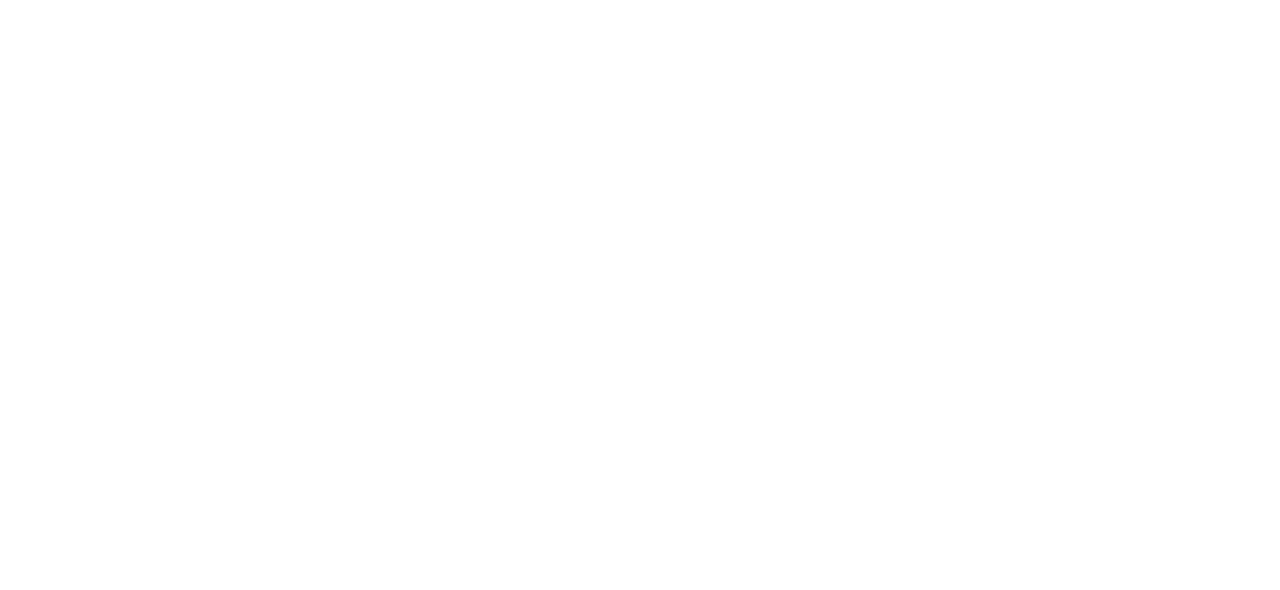
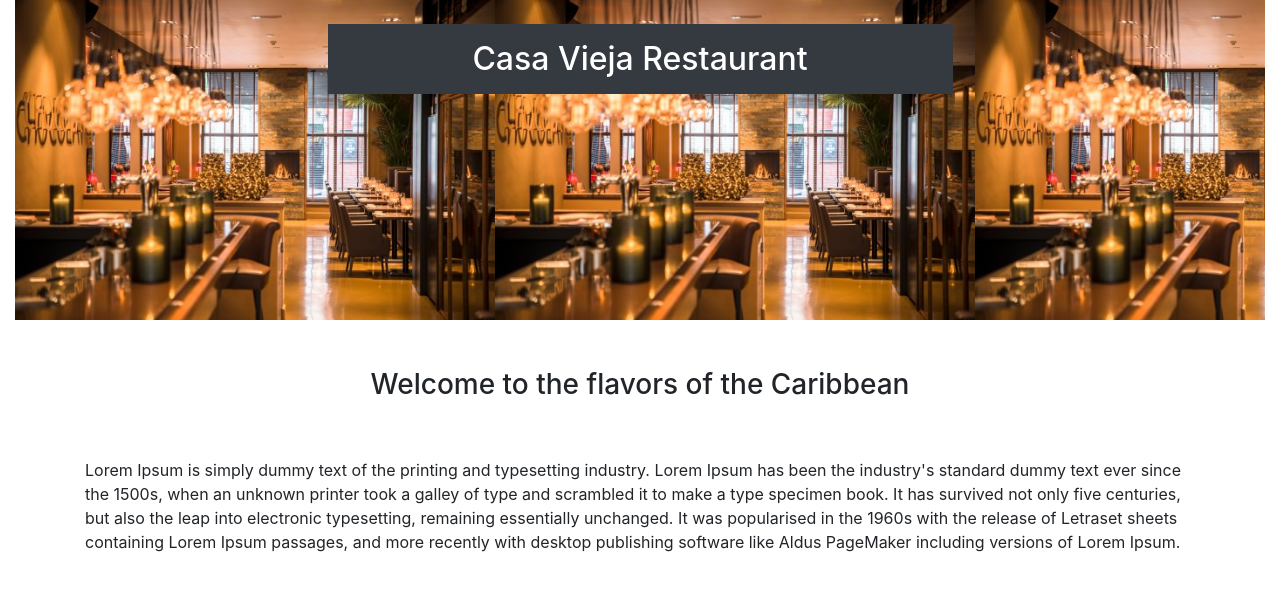
Before and after one commit to javierbotero/Restaurant, a website built with webpack: page dist/index.html in a window 1280 px wide. Built offline with nearby package versions, Linux system fonts and the light colour scheme.

Commit message:
Add bootstrap and basic information to the restaurant

```diff
--- a/package.json
+++ b/package.json
@@ -24,5 +24,10 @@
     "stylelint-scss": "^3.17.2",
     "webpack": "^5.1.2",
     "webpack-cli": "^4.0.0"
+  },
+  "dependencies": {
+    "bootstrap": "^4.5.3",
+    "jquery": "^3.5.1",
+    "popper.js": "^1.16.1"
   }
 }
--- a/src/assets/style.css
+++ b/src/assets/style.css
@@ -1,3 +1,6 @@
 .opening {
   background: url('restaurant.jpg');
+  width: 100%;
+  min-height: 40vh;
+  background-size: contain;
 }
--- a/src/greeting.js
+++ b/src/greeting.js
@@ -1,7 +1,19 @@
-import './assets/style.css';
+const content = document.getElementById('content');
 
 function greeting() {
+  document.body.className = 'container-fluid';
   const myImage = document.createElement('div');
-  myImage.classList += '.opening';
+  myImage.classList += 'opening';
+  myImage.innerHTML = `<br><h2 class="text-white bg-dark p-3 w-50 text-center mx-auto">Casa Vieja Restaurant</h2>`;
+  content.appendChild(myImage);
+  content.innerHTML += `
+    <div class="container">
+    <h3 class="text-center py-5">Welcome to the flavors of the Caribbean</h3>
+    <p>Lorem Ipsum is simply dummy text of the printing and typesetting industry. Lorem Ipsum has been the industry's standard dummy text ever since the 1500s, when an unknown printer took a galley of type and scrambled it to make a type specimen book. It has survived not only five centuries, but also the leap into electronic typesetting, remaining essentially unchanged. It was popularised in the 1960s with the release of Letraset sheets containing Lorem Ipsum passages, and more recently with desktop publishing software like Aldus PageMaker including versions of Lorem Ipsum.</p>
+    </div>`;
+}
 
-}
+export {
+  greeting,
+  content,
+};
--- a/src/index.js
+++ b/src/index.js
@@ -1 +1,5 @@
 import './assets/style.css';
+import * as greeting from './greeting';
+import 'bootstrap/dist/css/bootstrap.min.css';
+
+greeting.greeting();
```
Also changed, not shown: dist/0f08668be09397a653cd56ad8d0f2b22.jpg (added), dist/index.html, dist/main.js, 2 other files.
